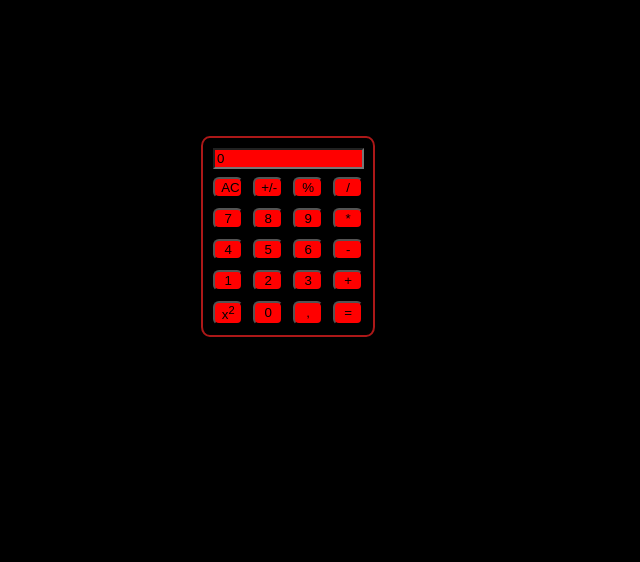
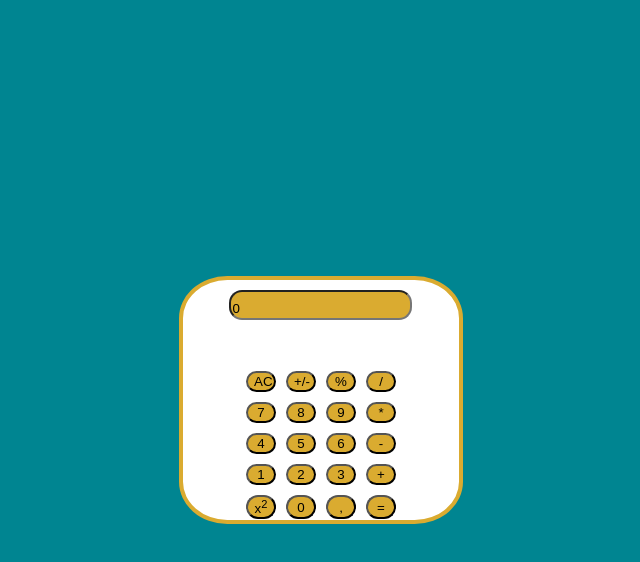
Before and after one commit to lilhotsiemens/calculator, a plain HTML site: page index.html in a window 1280 px wide. Shown: the whole page, without its empty margins (319-959 px from the left). Drawn offline with Linux system fonts and the light colour scheme.

Commit message:
Update styles.css

```diff
--- a/styles.css
+++ b/styles.css
@@ -1,24 +1,37 @@
 .body {
-    background-color: black;
-    padding-left: 40%;
-    padding-top: 10%;
+    background-color: hwb(185 0% 43%);
+    margin: 0;
+    min-height: 100vh;
+    display: flex;
+    justify-content: center;
+    align-items: center;
+    box-sizing: border-box;
 }
+
+
 .calculator-box {
-    border: 2px solid #ac1818;
+    place-items: center;
+    border: 4px solid rgb(218, 171, 48) ;
   padding: 10px;
-border-radius: 5%;
+border-radius: 17%;
   width: 20%;
-    min-width: 140px;
+min-width: 140px;
+height: 220px;
+background-color: white;/
 
-}.display {
-    width: 95%;
-    background-color: red;
-    justify-content: center;
 
 }
+.display {
+    padding-top: 5%;
+    height: 7%;
+    width: 95%;
+    background-color: rgb(218, 171, 48);
+    justify-content: right;
+    border-radius: 13px;
+}
 .grid-container {
-
-    padding-top: 5%;
+    padding-inline: 50%;
+    padding-top: 20%;
     justify-content: center;
     display: grid;
     gap: 10px;
@@ -28,15 +41,21 @@ border-radius: 5%;
 }
 
 .grid-element {
-    background-color: red;
+    background-color: rgb(218, 171, 48);
     padding: 10px 40 px;
     color: black;
-    border-radius: 6px;
+    border-radius: 13px;
+    justify-content: center;
 
-    &:hover {
-    opacity : 0.7;
+   &:hover {
+    opacity : 0.3;
     }
 
+    @media (hover:hover) {
+        button:hover {
+            opacity: 0.3;
+        }
+    }
     &:active {
     opacity :0.5;
     }
```
